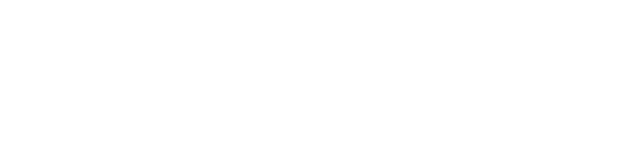
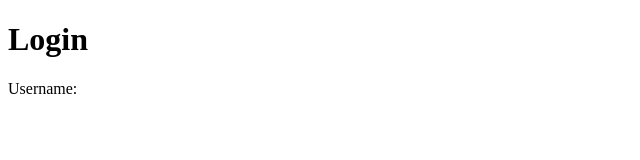
Before and after one commit to iamneo-production/deaebcacceabea305677722bfdbccbfebeddone, a website: page public/index.html in a window 1280 px wide. Shown: the whole page, without its empty margins (0-640 px from the left). Drawn offline with Linux system fonts and the light colour scheme.

Commit message:
Backup Commit

```diff
--- a/public/index.html
+++ b/public/index.html
@@ -5,9 +5,12 @@
   <meta http-equiv="X-UA-Compatible" content="IE=edge">
   <meta name="viewport" content="width=device-width, initial-scale=1.0">
   <title>Validation</title>
-
 </head>
 <body>
+  <h1>Login</h1>
+  <label input="text" id="username">Username:</label>
+  <br>
+
 
 </body>
 </html>
--- a/public/style.css
+++ b/public/style.css
@@ -12,4 +12,5 @@ button{
     background-color: #4CAF50;
     color: white;
     border-collapse: collapse;
+    cursor: pointer;
 }
```
